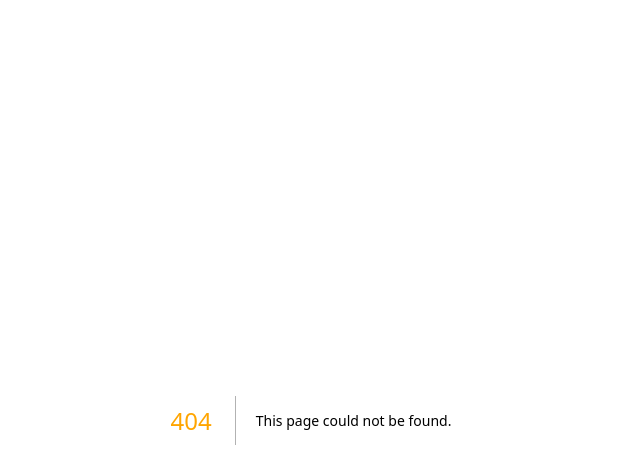
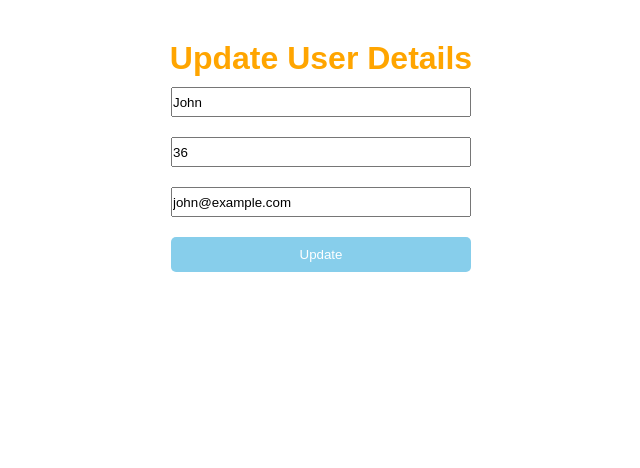
Before and after one commit to ritikmaurya4747/nextjs-api, a Next.js app: page /users/1/update in a window 1280 px wide. Before the commit this address had no page. Shown: the top 468 px of the page, without its empty margins (339-979 px from the left). Built offline with nearby package versions, Linux system fonts and the light colour scheme.

Commit message:
put api integrate with frontend

```diff
--- a/src/app/globals.css
+++ b/src/app/globals.css
@@ -41,16 +41,26 @@
     color-scheme: dark;
   }
 }
-h1{
+
+h1 {
   color: orange;
 }
-.input-field{
+
+.input-field {
   display: block;
   margin: 10px;
   height: 30px;
   width: 300px;
 }
-.btn{
+.input{
+  display: flex;
+  flex-direction: column;
+  align-items: center;
+}
+.input-field::placeholder{
+  padding-left: 10px;
+}
+.btn {
   background-color: skyblue;
   color: white;
   border: 0;
@@ -60,3 +70,17 @@
   border-radius: 5px;
   cursor: pointer;
 }
+
+.user-list{
+  display: flex;
+  gap: 50px;
+  margin-top: 10px;
+}
+.user-list span {
+  display: inline-block;
+  width: 100px;
+  background-color: pink;
+  padding: 5px;
+  border-radius: 5px;
+
+}
--- /dev/null
+++ b/src/app/users/[userId]/update/page.js
@@ -0,0 +1,61 @@
+"use client";
+
+import { useEffect, useState } from "react";
+
+export default function Page({ params }) {
+  let id = params.userId;
+  const [name, setName] = useState("");
+  const [age, setAge] = useState("");
+  const [email, setEmail] = useState("");
+  useEffect(() => {
+    getUserDetails();
+  }, []);
+  const getUserDetails = async () => {
+    let data = await fetch(`http://localhost:3000/api/users/${id}`);
+    data = await data.json();
+    setName(data.result.name);
+    setAge(data.result.age);
+    setEmail(data.result.email);
+  };
+  const updateUser = async () => {
+    let result = await fetch(`http://localhost:3000/api/users/${id}`, {
+      method: "PUT",
+      body: JSON.stringify({ name, age, email }),
+    });
+    result = await result.json();
+    if (result.success) {
+      alert("User updated successfully");
+    } else {
+      alert("Failed to update user");
+    }
+  };
+  return (
+    <div className="input">
+      <h1>Update User Details</h1>
+      <input
+        type="text"
+        placeholder="Update Name"
+        onChange={(e) => setName(e.target.value)}
+        value={name}
+        className="input-field"
+      />
+      <input
+        type="text"
+        placeholder="Update Age"
+        onChange={(e) => setAge(e.target.value)}
+        value={age}
+        className="input-field"
+      />
+      <input
+        type="text"
+        placeholder="Update Email"
+        onChange={(e) => setEmail(e.target.value)}
+        value={email}
+        className="input-field"
+      />
+      <button className="btn" onClick={updateUser}>
+        Update
+      </button>
+    </div>
+  );
+}
--- a/src/app/users/page.js
+++ b/src/app/users/page.js
@@ -12,8 +12,9 @@
     <div>
       <h1>Users List</h1>
       {users.map((user) => (
-        <div>
-          <Link href={`/users/${user.id}`}>Name: {user.name}</Link>
+        <div className="user-list">
+          <span><Link href={`/users/${user.id}`}>Name: {user.name}</Link></span>
+          <span><Link href={`/users/${user.id}/update`}>Edit</Link></span>
         </div>
       ))}
     </div>
```
